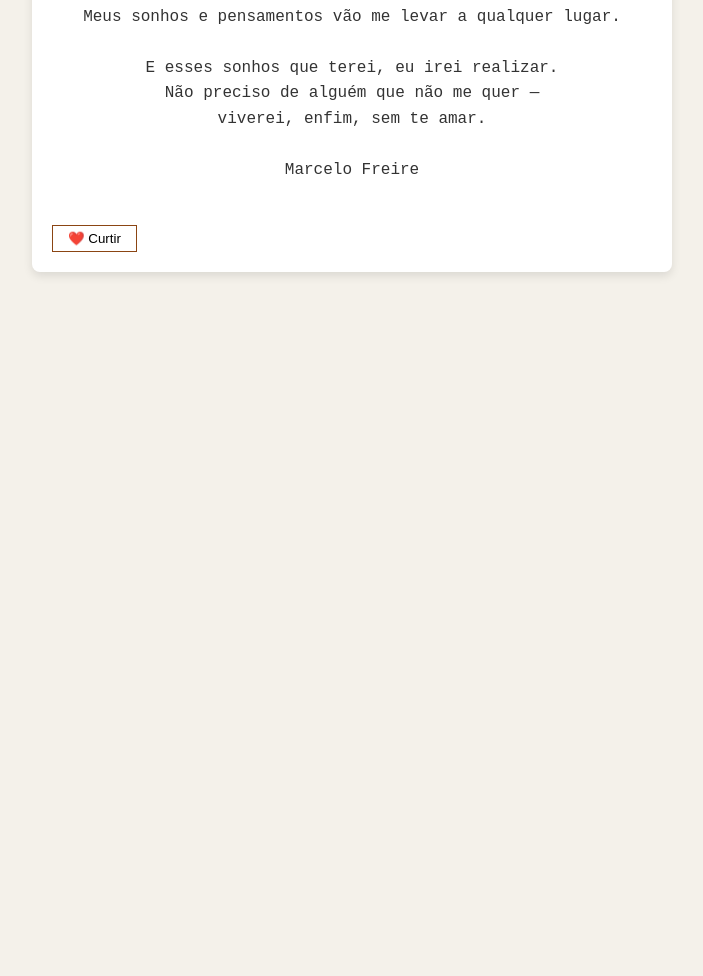
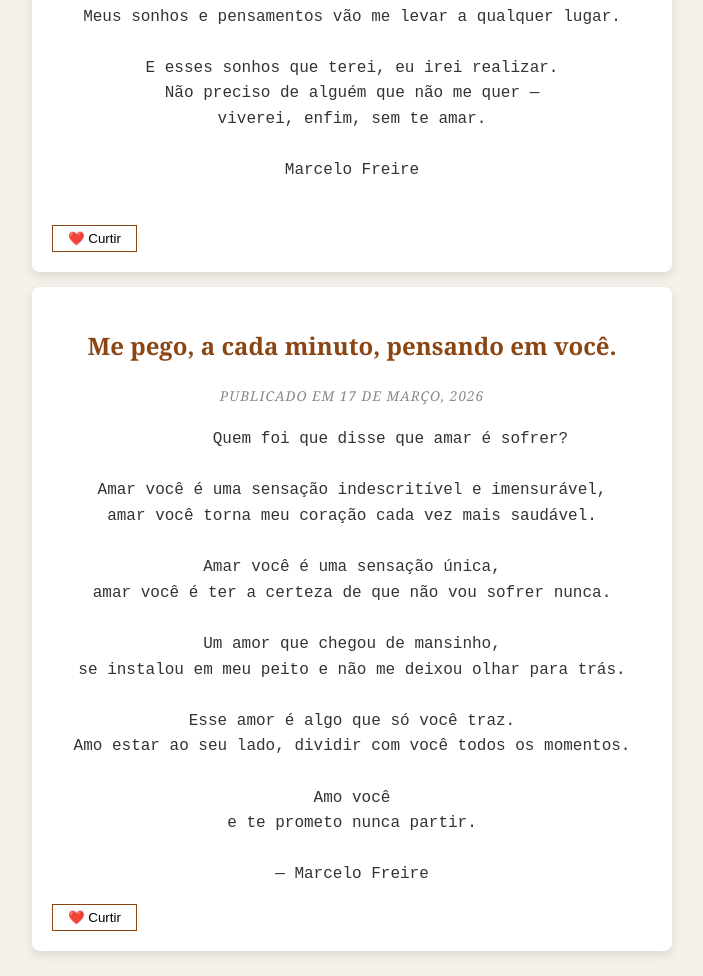
Before and after one commit to Marcelo-blog/Meu-Ref-gio-Po-tico, a plain HTML site: page index.html in a window 1280 px wide. Shown: the part 3356-4332 px from the top of the page, without its empty margins (288-991 px from the left). Before the commit the page ends 3653 px from the top, so only its background shows below. Drawn offline with Linux system fonts and the light colour scheme.

Commit message:
Update index.html

```diff
--- a/index.html
+++ b/index.html
@@ -132,6 +132,32 @@ Marcelo Freire
     <button class="btn-curtir">❤️ Curtir</button>
 </article>
 
+        <article class="poema">
+    <h2 class="titulo-poema">Me pego, a cada minuto, pensando em você.</h2>
+    <time class="data-poema">Publicado em 17 de Março, 2026</time> <pre class="corpo-poema">
+        Quem foi que disse que amar é sofrer?
+
+Amar você é uma sensação indescritível e imensurável,
+amar você torna meu coração cada vez mais saudável.
+
+Amar você é uma sensação única,
+amar você é ter a certeza de que não vou sofrer nunca.
+
+Um amor que chegou de mansinho,
+se instalou em meu peito e não me deixou olhar para trás.
+
+Esse amor é algo que só você traz.
+Amo estar ao seu lado, dividir com você todos os momentos.
+
+Amo você
+e te prometo nunca partir.
+
+— Marcelo Freire
+</pre>
+
+    <button class="btn-curtir">❤️ Curtir</button>
+</article>
+
     </main>
 
     <script src="script.js"></script> </body>
```
